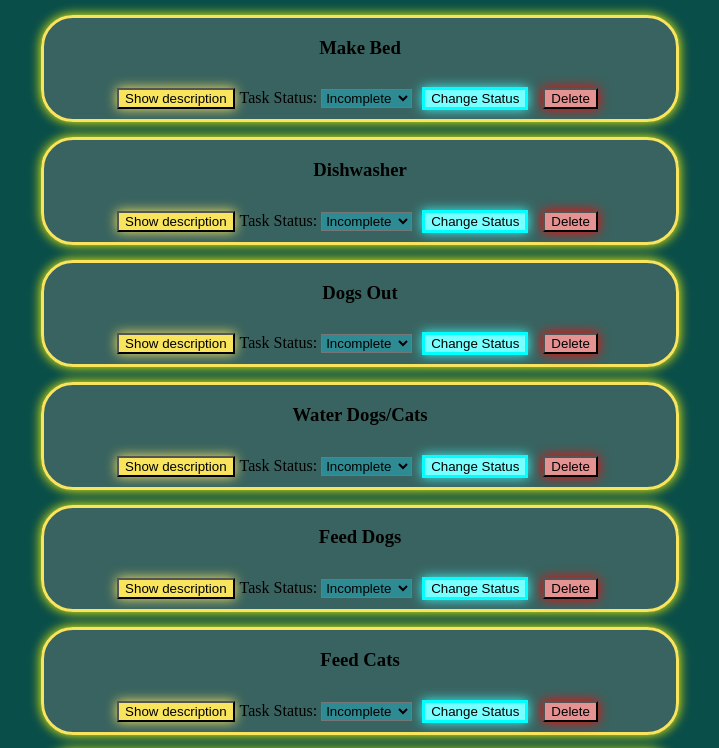
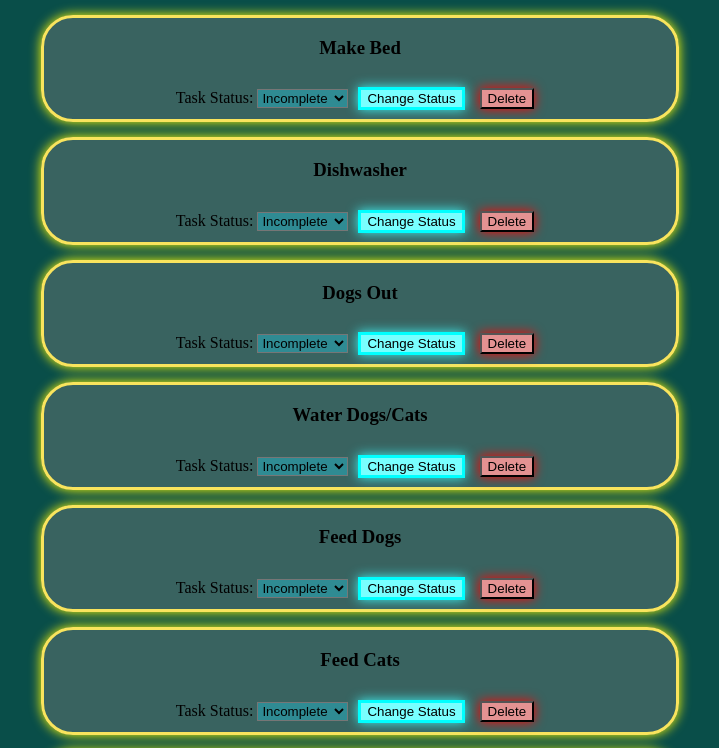
Before and after one commit to rc-devs/daily-task-manager, an Angular app in the folder daily-task-manager/: page / in a window 1280 px wide. Shown: the top 748 px of the page, without its empty margins (283-1002 px from the left). Built offline with nearby package versions, Linux system fonts and the light colour scheme.

Commit message:
comment out conditional description (hide or show all)

```diff
--- a/daily-task-manager/src/app/checklist/task-card/task-card.component.html
+++ b/daily-task-manager/src/app/checklist/task-card/task-card.component.html
@@ -2,13 +2,15 @@
   @for (t of getDefaultChecklist(); track t.id){
     <div class="{{t.status}}" >
     <h3>{{t.task}}</h3>
-    <!-- @if to display description (t.description (not yet added)) -->
-     @if (showDescription()){
+
+    <p>{{t.description}}</p>
+
+    <!--  @if (showDescription()){
       <p>{{t.description}}</p>
       <button (click)="showDescriptionHandler(false)" type="button">Show description</button>
      } @else if (!showDescription()) {
       <button (click)="showDescriptionHandler(true)" type="button">Show description</button>
-     }
+     } -->
 
       <label for="tasks">Task Status: </label>
         <select #taskStatus name="taskStatus">
--- a/daily-task-manager/src/app/checklist/task-card/task-card.component.ts
+++ b/daily-task-manager/src/app/checklist/task-card/task-card.component.ts
@@ -33,10 +33,10 @@ export class TaskCardComponent {
       this.checklistService.dailyTasks = this.getDefaultChecklist().filter(t  => t.id !== taskId);
       console.log(this.checklistService.dailyTasks)
     }
-
+/*
     showDescriptionHandler(bool: boolean){
       this.showDescription.set(bool);
-    }
+    } */
 
     onSubmit(){
       this.checklistService.onSubmitHandler(this.checklistService.dailyTasks)
```
